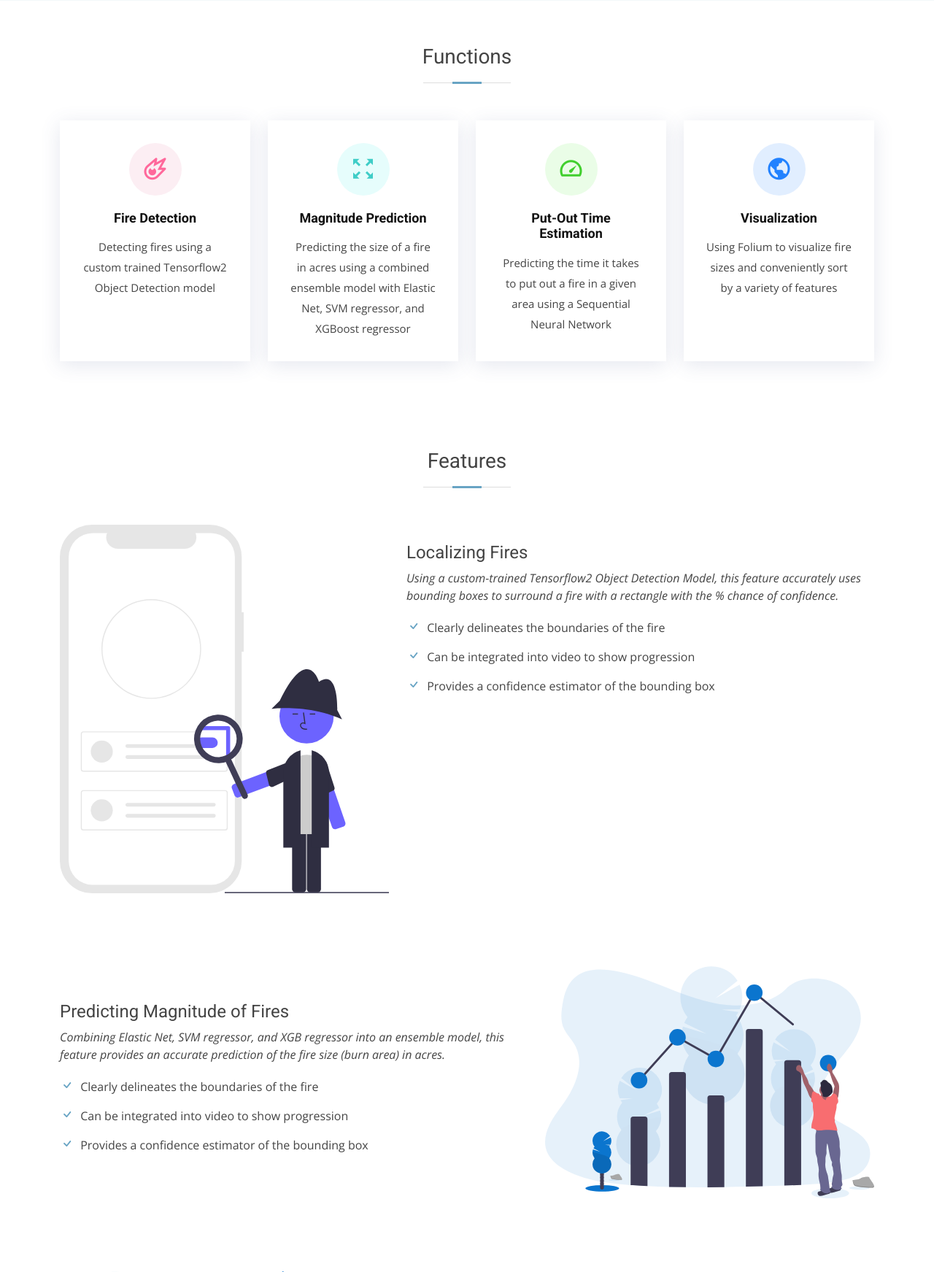
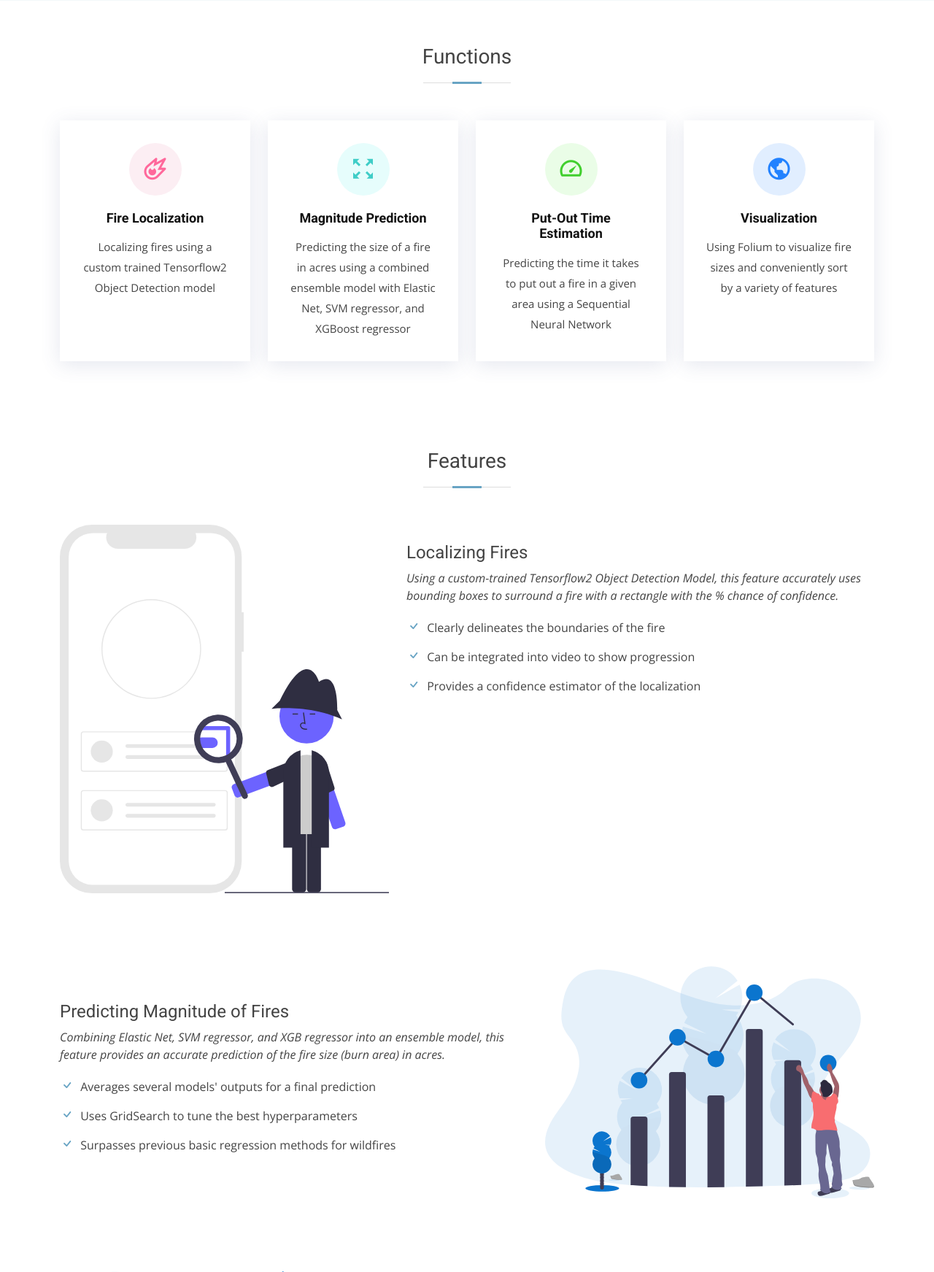
Before and after one commit to TeamDeltaHacks/WildfiresAI, a Flask app: page / in a window 1280 px wide. Shown: the part 1818-3561 px from the top of the page at 73% size. Run offline with Flask 2, Linux system fonts and the light colour scheme; some libraries are stand-ins or nearby versions.

Commit message:
Magnitude Descriptions

```diff
--- a/templates/index.html
+++ b/templates/index.html
@@ -157,8 +157,8 @@
           <div class="col-md-6 col-lg-3 d-flex align-items-stretch" data-aos="fade-up">
             <div class="icon-box icon-box-pink">
               <div class="icon"><i class="bx bx-meteor"></i></div>
-              <h4 class="title"><a href="">Fire Detection</a></h4>
-              <p class="description">Detecting fires using a custom trained Tensorflow2 Object Detection model</p>
+              <h4 class="title"><a href="">Fire Localization</a></h4>
+              <p class="description">Localizing fires using a custom trained Tensorflow2 Object Detection model</p>
             </div>
           </div>
 
@@ -218,7 +218,7 @@
             <ul>
               <li><i class="bi bi-check"></i> Clearly delineates the boundaries of the fire</li>
               <li><i class="bi bi-check"></i> Can be integrated into video to show progression</li>
-              <li><i class="bi bi-check"></i> Provides a confidence estimator of the bounding box</li>
+              <li><i class="bi bi-check"></i> Provides a confidence estimator of the localization</li>
             </ul>
           </div>
         </div>
@@ -235,9 +235,9 @@
             </p>
 
             <ul>
-              <li><i class="bi bi-check"></i> Clearly delineates the boundaries of the fire</li>
-              <li><i class="bi bi-check"></i> Can be integrated into video to show progression</li>
-              <li><i class="bi bi-check"></i> Provides a confidence estimator of the bounding box</li>
+              <li><i class="bi bi-check"></i> Averages several models' outputs for a final prediction</li>
+              <li><i class="bi bi-check"></i> Uses GridSearch to tune the best hyperparameters</li>
+              <li><i class="bi bi-check"></i> Surpasses previous basic regression methods for wildfires</li>
             </ul>
 
           </div>
```
